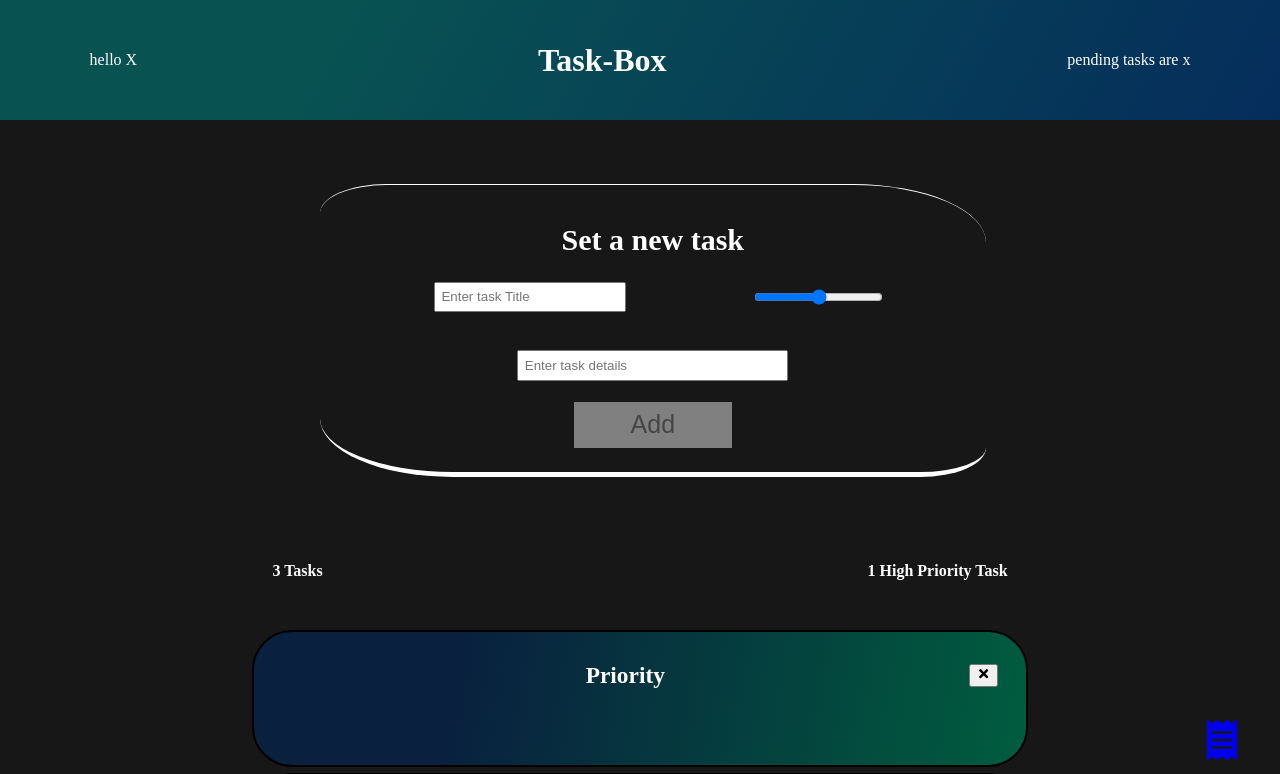
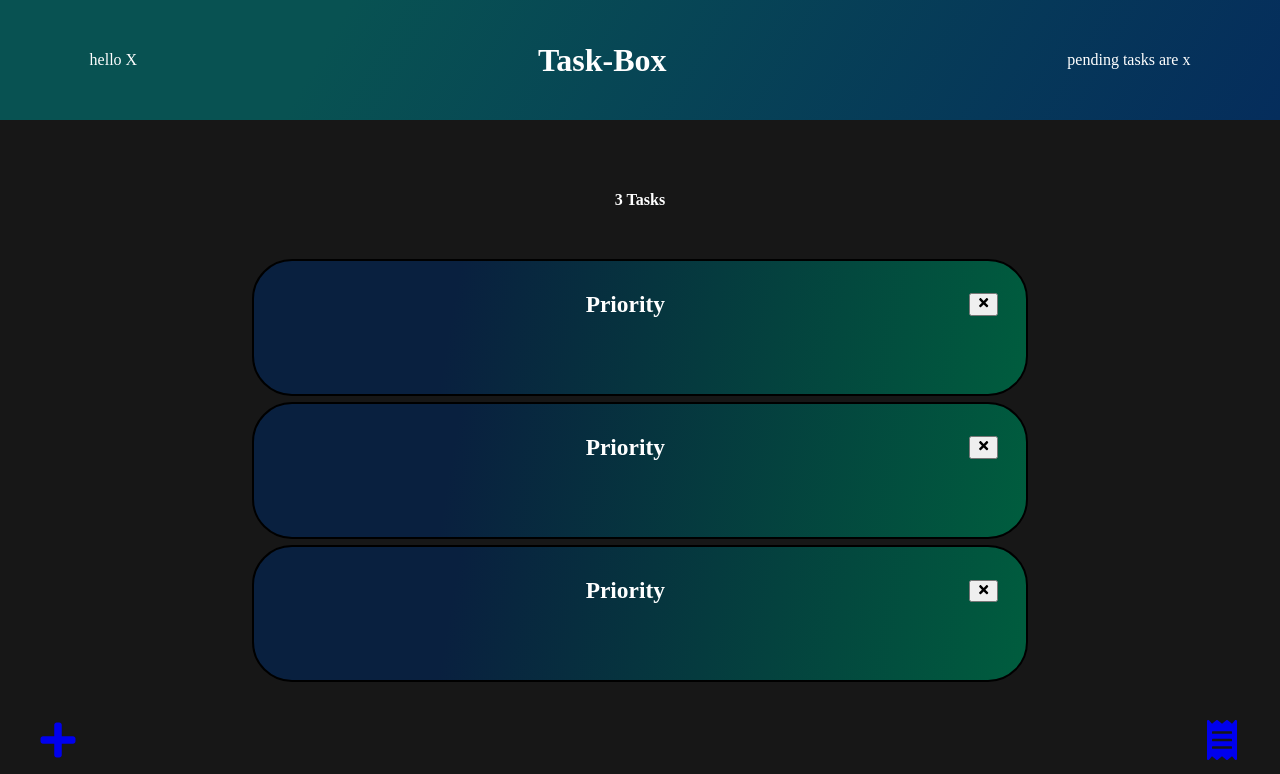
Before and after one commit to saurabh6893/TaskBox, a React (Create React App) app: page / in a window 1280 px wide. Shown: the top 774 px of the page. Built offline with nearby package versions, Linux system fonts and the light colour scheme.

Commit message:
moved the add task to diffrent route component

```diff
--- a/src/App.js
+++ b/src/App.js
@@ -5,9 +5,11 @@ import Head from './Components/Head'
 import TaskList from './Components/TaskList'
 import Data from './DataBase/Data'
 import Stats from './Components/Stats'
-import TaskForm from './Components/TaskForm'
+import TaskForm from './Components/Pages/TaskForm'
+
 import About from './Components/Pages/About'
 import AboutLink from './Components/AboutLink'
+import TaskFormLink from './Components/TaskFormLink'
 
 function App() {
   const [task, setTask] = useState(Data)
@@ -31,15 +33,15 @@ function App() {
             element={
               <>
                 <Head />
-                <TaskForm handleAdd={addTask} />
                 <Stats task={task} />
                 <TaskList task={task} deleteBox={deleteBox} />
               </>
             }
           ></Route>
           <Route path='/about' element={<About />} />
+          <Route path='/add' element={<TaskForm handleAdd={addTask} />} />
         </Routes>
-
+        <TaskFormLink />
         <AboutLink />
       </div>
     </Router>
--- a/src/Components/TaskForm.jsx
+++ b/src/Components/Pages/TaskForm.jsx
@@ -1,8 +1,9 @@
 import React from 'react'
 import { useState } from 'react'
-import TheButton from './TheButton'
+import { Link } from 'react-router-dom'
+import TheButton from '../TheButton'
 
-function TaskForm({ handleAdd }) {
+const TaskForm = ({ handleAdd }) => {
   // useState Hooks
   const [title, setTitle] = useState('')
   const [range, setRange] = useState('')
@@ -29,9 +30,12 @@ function TaskForm({ handleAdd }) {
     setTitle(e.target.value)
     verifier()
   }
+  //
 
+  //
   const handleSubmit = (e) => {
     e.preventDefault()
+
     if (title.trim().length > 4 && details.trim().length > 10) {
       const newTask = {
         title,
@@ -92,6 +96,9 @@ function TaskForm({ handleAdd }) {
         </TheButton>
       </div>
       {msg && <div className='msg'>{msg}</div>}
+      <Link className='theLink' to='/'>
+        Back
+      </Link>
     </form>
   )
 }
--- a/src/Components/Stats.jsx
+++ b/src/Components/Stats.jsx
@@ -1,11 +1,9 @@
 import React from 'react'
 
 function Stats({ task }) {
-  let hpTask = task.filter((task) => task.priority === 5)
   return (
     <div className='sts'>
       <h4>{task.length} Tasks</h4>
-      <h4>{hpTask.length} High priority task</h4>
     </div>
   )
 }
--- /dev/null
+++ b/src/Components/TaskFormLink.jsx
@@ -0,0 +1,17 @@
+import React from 'react'
+import { Link } from 'react-router-dom'
+import { FaPlus } from 'react-icons/fa'
+
+function TaskFormLink() {
+  return (
+    <div className='TaskFormLink'>
+      <Link to='./add'>
+        <FaPlus size={40} />
+      </Link>
+    </div>
+  )
+}
+
+export default TaskFormLink
+
+/* <Link to={{ pathname: './about', search: '?sort=name', hash: 'hello' }}> */
--- a/src/index.css
+++ b/src/index.css
@@ -192,3 +192,10 @@ body {
   right: 3vw;
   color: white;
 }
+
+.TaskFormLink {
+  position: fixed;
+  top: 90vh;
+  left: 3vw;
+  color: white;
+}
```
